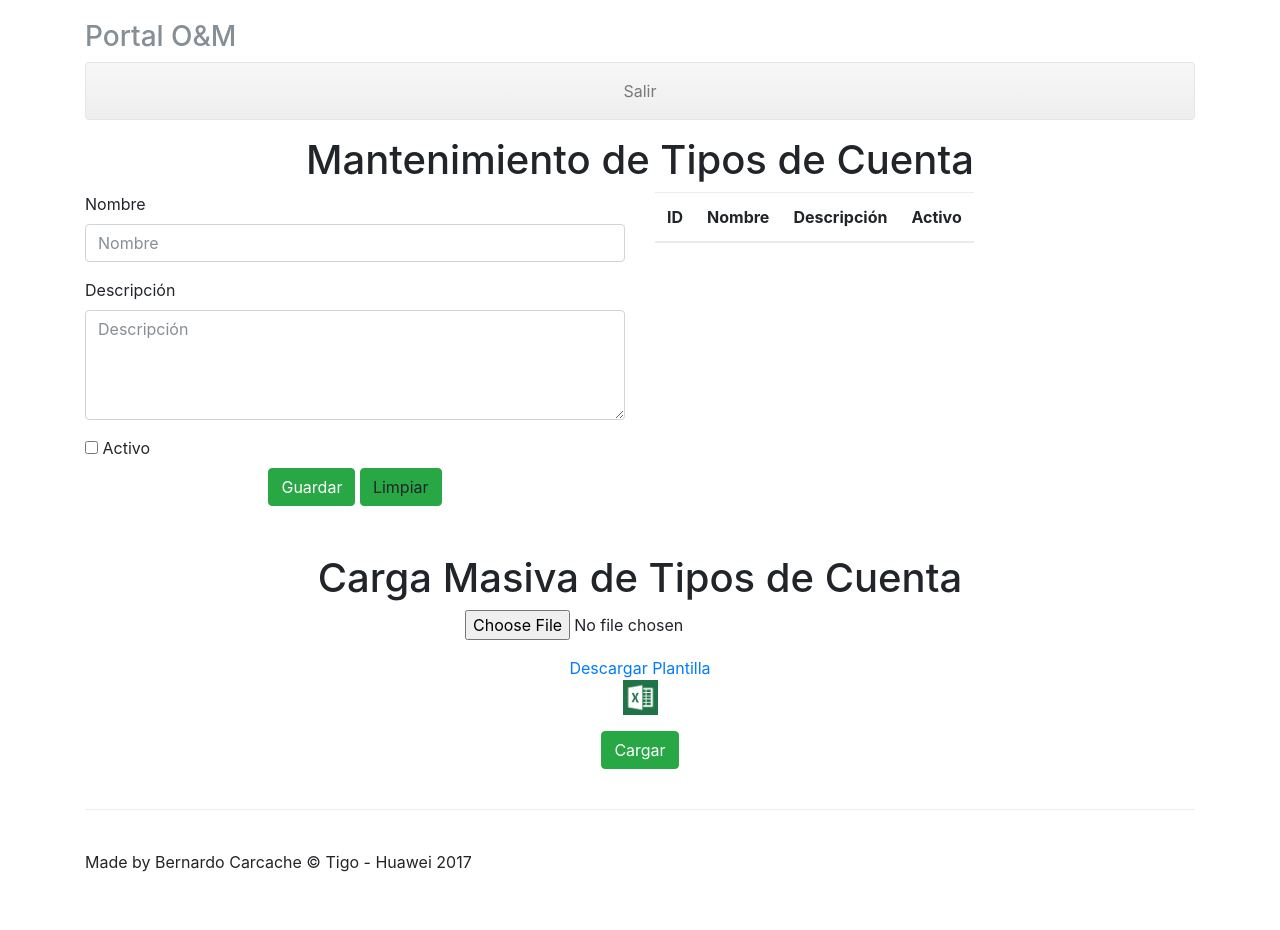
After one commit to bcarcache/PHP_Project, a PHP site: page /MantenimientoTipoCuenta.php in a window 1280 px wide. The commit adds this page. Run offline with PHP 8.4, Linux system fonts and the light colour scheme; the visitor is signed in with stand-in values (Sample User, id 1); lists and menus that the app fills with data are empty; some libraries are stand-ins or nearby versions.

Commit message:
Nuevos mantenimientos de catalogos.

```diff
--- a/Classes/OBA.php
+++ b/Classes/OBA.php
@@ -109,12 +109,20 @@
             echo '<input type="date" class="form-control" name="inputFechaConstruccion" required>';
             echo '</div>';
             echo '<div class="form-group">';
-            echo '<label for="inputUsuario">Usuario</label>';
-            echo '<input type="text" class="form-control" name="inputUsuario" placeholder="Usuario" required>';
+            echo '<label for="inputUsuario">Encargado de Zona</label>';
+            echo '<input type="text" class="form-control" name="inputUsuario" placeholder="Encargado de Zona" required>';
             echo '</div>';
 			echo '<div class="form-group">';
-            echo '<label for="inpuPassword">Password</label>';
-            echo '<input type="password" class="form-control" name="inputPassword" placeholder="Password" required>';
+			echo '<label for="selectZonaGeografica">Zona Geográfica</label>';
+			echo '<select class="form-control" id="selectZonaGeografica" name="selectZonaGeografica" required>';
+			$this->MostrarSelector('zona_geografica');
+			echo '</select>';
+			echo '</div>';
+			echo '<div class="form-group">';
+			echo '<label for="selectDepartamento">Departamento</label>';
+			echo '<select class="form-control" id="selectDepartamento" name="selectDepartamento" required>';
+			$this->MostrarSelector('departamento');
+			echo '</select>';
 			echo '</div>';
             echo '</div>';
             echo '<div class="col-lg-6">';
@@ -135,12 +143,21 @@
 			echo '</select>';
 			echo '</div>';
 			echo '<div class="form-group">';
-            echo '<label for="inputUsuario2">Usuario</label>';
-            echo '<input type="text" class="form-control" name="inputUsuario2" placeholder="Usuario" required>';
+			echo '<label for="selectZona">Zona</label>';
+			echo '<select class="form-control" id="selectZona" name="selectZona" required>';
+			$this->MostrarSelector('zona');
+			echo '</select>';
 			echo '</div>';
 			echo '<div class="form-group">';
-            echo '<label for="inpuPassword2">Password</label>';
-            echo '<input type="password" class="form-control" name="inputPassword2" placeholder="Password" required>';
+			echo '<label for="selectArea">Área</label>';
+			echo '<select class="form-control" id="selectArea" name="selectArea" required>';
+			$this->MostrarSelector('area');
+			echo '</select>';
+			echo '</div>';
+			echo '<div class="form-group">';
+			echo '<label for="selectMunicipio">Municipio</label>';
+			echo '<select class="form-control" id="selectMunicipio" name="selectMunicipio" required>';
+			echo '</select>';
 			echo '</div>';
 			echo '</div>';
 		}
@@ -979,5 +996,114 @@
 				}
 			}
 		}
+
+		function FrmMttoTiposCuenta() {
+			//Inicializar Variables
+			$oOBC = new OBC;
+			$idEstadoVal = '';
+			$nombreEstadoVal = '';
+			$descripcionEstadoVal = '';
+			$activoEstadoVal = '';
+
+			//Validacion de Acciones
+			if ($_POST) {
+				if ($_POST['idEstado']) {
+					$idEstado = $_POST['idEstado'];
+				} else {
+					$idEstado = 0;
+				}
+				$nombre = $oOBC->DBQuote($_POST['inputNombre']);
+				$descripcion = $oOBC->DBQuote($_POST['inputDescripcion']);
+				$activo = $_POST['checkboxActivo'];
+
+				$resultado = $oOBC->PDODBConnection("CALL pMttoCatalogoND('tipo_cuenta'," . $idEstado . "," . $nombre . "," . $descripcion . "," . $activo . ")");
+			} elseif ($_GET) {
+				$action = base64_decode(urldecode($_GET["fa"]));
+				$idEstado = base64_decode(urldecode($_GET["fid"]));
+				if (strcmp($action, 'editrecord') == 0) {
+
+					$idEstadoVal = 'value="' . $idEstado . '"';
+					$infoEstado = $oOBC->PDODBConnection("CALL pObtenerInformacionCatalogo('tipo_cuenta'," . $idEstado . ")");
+					foreach ($infoEstado as $row) {
+						$nombreEstadoVal = 'value="' . $row["nombre"] . '"';
+						$descripcionEstadoVal = $row["descripcion"];
+						if ($row["activo"]) {
+							$activoEstadoVal = 'checked';
+						}
+					}
+
+				}
+			}
+			echo '<input type="hidden" id="idEstado" name="idEstado" ' . $idEstadoVal . '/>';
+			echo '<div class="form-group">';
+			echo '<label for="inputNombre">Nombre</label>';
+			echo '<input type="text" class="form-control" id="inputNombre" name="inputNombre" placeholder="Nombre" ' . $nombreEstadoVal . ' required>';
+			echo '</div>';
+			echo '<div class="form-group">';
+			echo '<label for="inputDescripcion">Descripción</label>';
+			echo '<textarea rows="4" cols="50" class="form-control" id="inputDescripcion" name="inputDescripcion" placeholder="Descripción">' . $descripcionEstadoVal . '</textarea>';
+			echo '</div>';
+			echo '<div class="checkbox">';
+			echo '<label>';
+			echo '<input type="hidden" name="checkboxActivo" value="0" />';
+			echo '<input type="checkbox" id="checkboxActivo" name="checkboxActivo" ' . $activoEstadoVal . ' value="1"/> Activo';
+			echo '</label>';
+			echo '</div>';
+		}
+
+		function MostrarMatrizTiposCuenta() {
+			$oOBC = new OBC;
+			$ret = $oOBC->PDODBConnection("CALL pMostrarMatrizCatalogo('tipo_cuenta')");
+
+			$fa = urlencode(base64_encode("editrecord"));
+
+			foreach ($ret as $row) {
+				$fid = urlencode(base64_encode($row["id"]));
+				echo '<tr> <th scope="row"><a id="ra' . $row["id"] . '" href="MantenimientoTipoCuenta.php.php?fa=' . $fa . '&fid=' . $fid . '">' . $row["id"] . '</a></th> <td>' . $row["nombre"] . '</td> <td>' . $row["descripcion"] . '</td> <td>' . $row["activo"] . '</td> </tr>';
+			}
+		}
+
+		function CargaMasivaTiposCuenta() {
+			if (isset($_FILES['fileTempTiposCuenta'])) {
+				if ($_FILES['fileTempTiposCuenta']['tmp_name']) {
+					if (!$_FILES['fileTempTiposCuenta']['error']) {
+
+					    $inputFile = $_FILES['fileTempTiposCuenta']['tmp_name'];
+
+					    $targetdir = 'Up/' . basename($_FILES["fileTempTiposCuenta"]["name"]);
+						move_uploaded_file($_FILES['fileTempTiposCuenta']['tmp_name'], $targetdir);
+					    $extension = strtoupper(pathinfo($targetdir, PATHINFO_EXTENSION));
+
+					    if ($extension == "XLS") {
+							$excel = new PhpExcelReader;
+							$excel->read($targetdir);
+
+							$oOBC = new OBC;
+							//Saltar la primer fila del archivo
+							$x = 2;
+							while($x <= $excel->sheets[0]['numRows']) {
+								$y = 1;
+								while($y <= $excel->sheets[0]['numCols']) {
+								  $cell = isset($excel->sheets[0]['cells'][$x][$y]) ? $excel->sheets[0]['cells'][$x][$y] : '';
+								  if ($y == 1) {
+								  	$nombre = $oOBC->DBQuote($cell);
+								  } elseif ($y == 2) {
+								  	$descripcion = $oOBC->DBQuote($cell);
+								  }
+								  $y++;
+								}
+								$x++;
+
+								$resultado = $oOBC->PDODBConnectionNE("CALL pMttoCatalogoND('tipo_cuenta',0,". $nombre . "," . $descripcion . ",1)");
+							}
+					    } else {
+					    	error_log("Template has to be XLS 97-2003");
+					    }
+					} else{
+					    error_log($_FILES['fileTempTiposCuenta']['error']);
+					}
+				}
+			}
+		}
 	}
 ?>
--- /dev/null
+++ b/MantenimientoTipoCuenta.php
@@ -0,0 +1,110 @@
+<?php
+	session_start();
+  require_once('./Classes/OBA.php');
+  $oOBA = new OBA;
+  $oOBA->validarSesion();
+  $oOBA->CargaMasivaTiposCuenta();
+?>
+<!DOCTYPE html>
+<html>
+<head>
+	<meta http-equiv="Content-type" content="text/html; charset=utf-8" />
+    <meta name="viewport" content="width=device-width, initial-scale=1, shrink-to-fit=no">
+
+    <link rel="icon" href="./Imgs/Logo.png">
+	<title>Portal O&M - Mantenimiento de Tipos de Cuenta</title>
+
+	<!-- Bootstrap core CSS -->
+    <link href="./bootstrap/css/bootstrap.min.css" rel="stylesheet">
+
+    <!-- Custom styles for this template -->
+    <link href="./bootstrap/css/justified-nav.css" rel="stylesheet">
+</head>
+<body>
+	<div class="container">
+
+      <header class="masthead">
+        <h3 class="text-muted">Portal O&M</h3>
+      	<?php
+          $oOBA->MostrarMenuApp();
+      	?>
+      </header>
+
+      <center><h1>Mantenimiento de Tipos de Cuenta</h1></center>
+
+      <div class="row">
+        <div class="col-lg-6">
+          <form method="POST">
+            <?php
+              $oOBA->FrmMttoTiposCuenta();
+            ?>
+            <center>
+              <input type="submit" class="btn btn-success" value="Guardar"/>
+              <a onClick="limpiarForm()" class="btn btn-success">Limpiar</a>
+            </center>
+          </form>
+        </div>
+
+        <div class="col-lg-6">
+          <table class="table table-hover table-responsive">
+            <thead>
+              <tr> <th>ID</th> <th>Nombre</th> <th>Descripción</th> <th>Activo</th> </tr>
+            </thead>
+            <tbody>
+              <?php
+                $oOBA->MostrarMatrizTiposCuenta();
+              ?>
+            </tbody>
+          </table>
+        </div>
+      </div>
+
+      <br/>
+      <br/>
+
+      <center><h1>Carga Masiva de Tipos de Cuenta</h1></center>
+      <div class="row">
+        <div class="col-lg-4">
+        </div>
+        <div class="col-lg-4">
+          <form method="POST" enctype="multipart/form-data">
+            <div class="form-group">
+              <input type="file" id="fileTempTiposCuenta" name="fileTempTiposCuenta" accept=".xls" required>
+            </div>
+            <div class="form-group" align="center">
+              <a href="./Temp/TiposCuenta.xls" name="excelTemplate">Descargar Plantilla</a><br/>
+              <a href="./Temp/TiposCuenta.xls" name="excelTemplate"><img src="./Imgs/excel.png" height="35"></a>
+            </div>
+            <center>
+              <input type="submit" class="btn btn-success" value="Cargar"/>
+            </center>
+          </form>
+        </div>
+        <div class="col-lg-4">
+        </div>
+      </div>
+
+      <!-- Site footer -->
+      <footer class="footer">
+        <p>Made by Bernardo Carcache &copy; Tigo - Huawei 2017</p>
+      </footer>
+
+    </div> <!-- /container -->
+
+
+    <!-- Bootstrap core JavaScript
+    ================================================== -->
+    <!-- Placed at the end of the document so the pages load faster -->
+    <script src="https://code.jquery.com/jquery-3.2.1.slim.min.js" integrity="sha384-KJ3o2DKtIkvYIK3UENzmM7KCkRr/rE9/Qpg6aAZGJwFDMVNA/GpGFF93hXpG5KkN" crossorigin="anonymous"></script>
+    <script>window.jQuery || document.write('<script src="./bootstrap/js/vendor/jquery.min.js"><\/script>')</script>
+    <script src="./bootstrap/js/vendor/popper.min.js"></script>
+    <script src="./bootstrap/js/bootstrap.min.js"></script>
+    <script type="text/javascript">
+      function limpiarForm() {
+        document.getElementById("idEstado").value = '';
+        document.getElementById("inputNombre").value = '';
+        document.getElementById("inputDescripcion").innerHTML = '';
+      }
+    </script>
+</body>
+</html>
```
Also changed, not shown: FOD.php (+33 -1 lines), pbActions.php (added, +8 -0 lines), 1 other file. Lines whose indentation alone changed are shown as unchanged.
